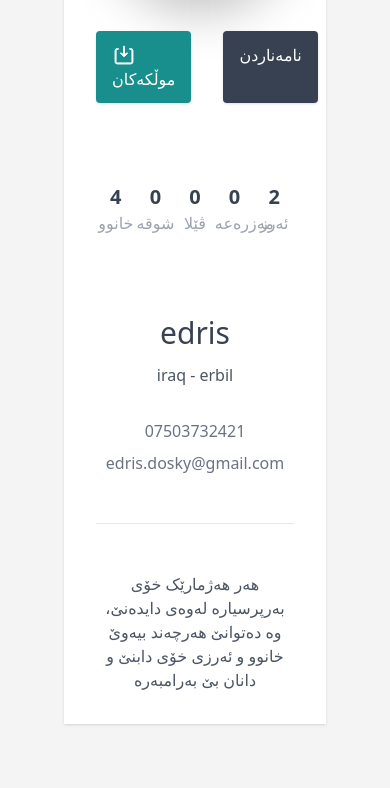
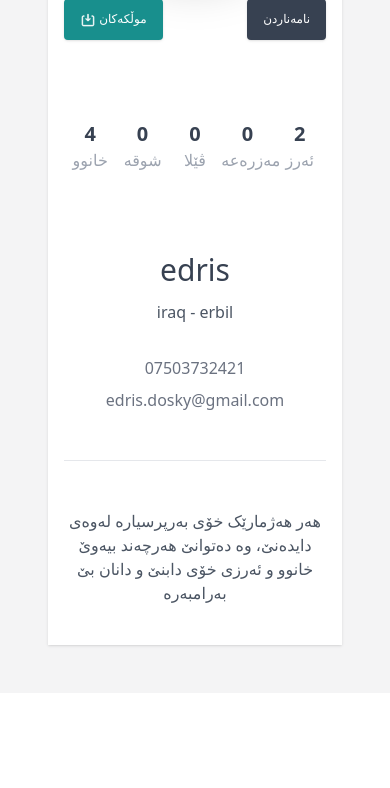
Before and after one commit to Edris-dosky/Web-Home, a PHP site: page /UserProfile.php?ID=1 in a window 390 px wide. Shown: the part 361-1149 px from the top of the page. After the commit the page ends 1009 px from the top, so only its background shows below. Run offline with PHP 8.4, Linux system fonts and the light colour scheme; data comes from the database, SQL or seed files in the repository.

Commit message:
more responsive

```diff
--- a/UserProfile.php
+++ b/UserProfile.php
@@ -14,15 +14,15 @@ if(!empty($db->secure($_GET['ID']))){
 }else{
   go("home.php");
 }
-function get_row($col){
+function get_row($col){ //this function created to print numbrt of one type row
   global $userid ;
   $result = Post::get_all("WHERE `user_id` = '$userid' AND `type` = '$col'");
   echo count($result);
 }
 ?>
 <body class="font-display bg-zinc-100 w-full">
-    <div class=" container mx-auto p-16">
-        <div class="p-8 bg-white shadow mt-24">
+    <div class=" container mx-auto p-12">
+        <div class="p-4 bg-white shadow mt-24">
           <div class="grid grid-cols-1 md:grid-cols-3">
             <div class="grid grid-cols-5 text-center order-last md:order-first mt-20 md:mt-0">
               <div>
@@ -54,19 +54,19 @@ function get_row($col){
 
             <div class="space-x-8 flex justify-between mt-32 md:mt-0 md:justify-center">
         <a href="UserPost.php?ID=<?php echo $UserData->user_id ?>"
-          class="text-white py-3 px-4 uppercase rounded bg-[#188F8D] hover:bg-green-600 shadow hover:shadow-lg font-medium transition transform hover:-translate-y-0.5">
-          <img src="assets/img/save.svg" class="w-6 h-6 inline-block" >
+          class="text-white py-3 px-4 md:text-base text-xs rounded bg-[#188F8D] hover:bg-green-600 shadow hover:shadow-lg font-medium transition transform hover:-translate-y-0.5">
+          <img src="assets/img/save.svg" class="md:w-6 md:h-6 w-4 h-4 inline-block" >
         موڵکەکان
         </a>
         <?php if($owner == false){ ?>
             <a href=""
-          class="text-white pt-3 px-4 uppercase rounded bg-gray-700 hover:bg-gray-800 shadow hover:shadow-lg font-medium transition transform hover:-translate-y-0.5" >
+          class="text-white pt-3 px-4 uppercase rounded md:text-base text-xs bg-gray-700 hover:bg-gray-800 shadow hover:shadow-lg font-medium transition transform hover:-translate-y-0.5" >
           نامەناردن
         </a>
         <?php }else{ ?>
           <a href=""
-          class="text-white pt-3 px-4 uppercase rounded bg-gray-700 hover:bg-gray-800 shadow hover:shadow-lg font-medium transition transform hover:-translate-y-0.5" >
-          <img src="assets/img/edit.svg" class="w-6 h-6 inline-block">
+          class="text-white pt-3 px-4 uppercase rounded md:text-base text-xs bg-gray-700 hover:bg-gray-800 shadow hover:shadow-lg font-medium transition transform hover:-translate-y-0.5" >
+          <img src="assets/img/edit.svg" class="md:w-6 md:h-6 w-4 h-4 inline-block">
           دەسکاریکردن
         </a>
         <?php } ?>
@@ -82,10 +82,10 @@ function get_row($col){
           </div>
 
           <div class="mt-12 flex flex-col justify-center">
-            <p class="text-gray-600 text-center font-light lg:px-16">هەر هەژمارێک خۆی بەرپرسیارە لەوەی دایدەنێ، وە دەتوانێ هەرچەند بیەوێ خانوو و ئەرزی خۆی دابنێ و دانان بێ بەرامبەرە </p>
+            <p class="text-gray-600 text-center font-light mb-6 lg:px-16">هەر هەژمارێک خۆی بەرپرسیارە لەوەی دایدەنێ، وە دەتوانێ هەرچەند بیەوێ خانوو و ئەرزی خۆی دابنێ و دانان بێ بەرامبەرە </p>
           </div>
           <?php if($owner == true){ ?>
-              <a href="?logout" class="text-white p-3 px-4 uppercase rounded bg-red-400 hover:bg-red-600 shadow hover:shadow-lg font-medium transition transform hover:-translate-y-0.5"><img src="assets/img/loggout.svg" class="w-6 h-6 inline-block">چونەدەرەوە</a>
+              <a href="?logout" class="text-white ml-6 p-3 px-4 uppercase rounded bg-red-400 hover:bg-red-600 shadow hover:shadow-lg font-medium transition transform hover:-translate-y-0.5"><img src="assets/img/loggout.svg" class="w-6 h-6 inline-block">چونەدەرەوە</a>
               <?php } ?>
             </div>
           </div>
--- a/admin/assets/css/output.css
+++ b/admin/assets/css/output.css
@@ -2709,6 +2690,22 @@ video {
 
 .p-\[1px\] {
   padding: 1px;
+}
+
+.p-12 {
+  padding: 3rem;
+}
+
+.p-10 {
+  padding: 2.5rem;
+}
+
+.p-14 {
+  padding: 3.5rem;
+}
+
+.p-20 {
+  padding: 5rem;
 }
 
 .px-10 {
```
Also changed, not shown: other parts of admin/assets/css/output.css (+20 -34 lines).
